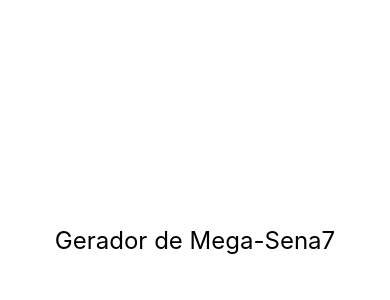
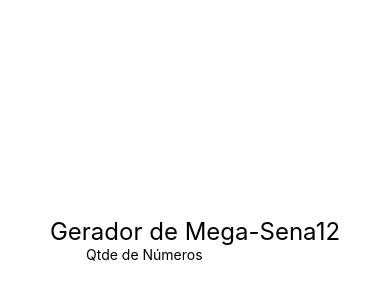
Before and after one commit to GeorgiSantana/Curso-React-Native, a React Native app: screen / in a window 390 px wide. Shown: the part 182-482 px from the top of the page. Built offline with nearby package versions, Linux system fonts and the light colour scheme.

Commit message:
Trabalhando com estado em compenente baseado em class

```diff
--- a/src/App.js
+++ b/src/App.js
@@ -23,7 +23,7 @@ import Mega from './components/mega/Mega';
 
 export default () => (
   <SafeAreaView style={style.App}>
-    <Mega qtdeNumeros={7} />
+    <Mega qtdeNumeros={12} />
     {/*
     <FlexV4 />
     <FlexV1 />
--- a/src/components/mega/Mega.js
+++ b/src/components/mega/Mega.js
@@ -1,14 +1,28 @@
 import React, {Component} from 'react';
-import {Text} from 'react-native';
+import {Text, TextInput} from 'react-native';
 import Estilo from '../estilo';
 
 export default class Mega extends Component {
+  state = {
+    qtdeNumeros: this.props.qtdeNumeros,
+  };
+
+  alterarQtdeNumeros(qtde) {
+    this.setState({qtdeNumeros: qtde});
+  }
   render() {
     return (
-      <Text style={Estilo.txtG}>
-        Gerador de Mega-Sena
-        {this.props.qtdeNumeros}
-      </Text>
+      <>
+        <Text style={Estilo.txtG}>
+          Gerador de Mega-Sena
+          {this.props.qtdeNumeros}
+        </Text>
+        <TextInput
+          placeholder="Qtde de Números"
+          value={this.state.qtdeNemeros}
+          onChangeText={qtde => this.alterarQtdeNumeros(qtde)}
+        />
+      </>
     );
   }
 }
```
